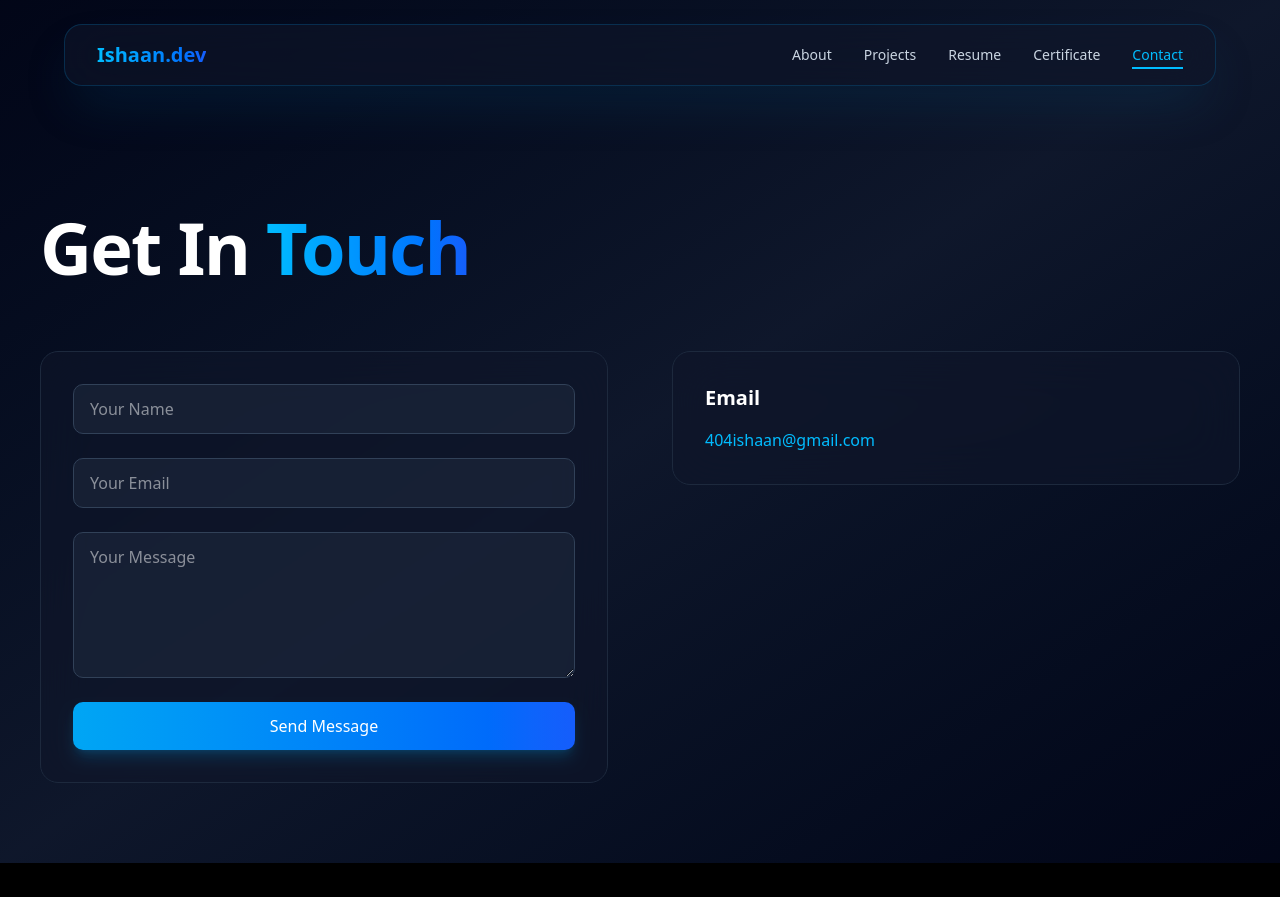
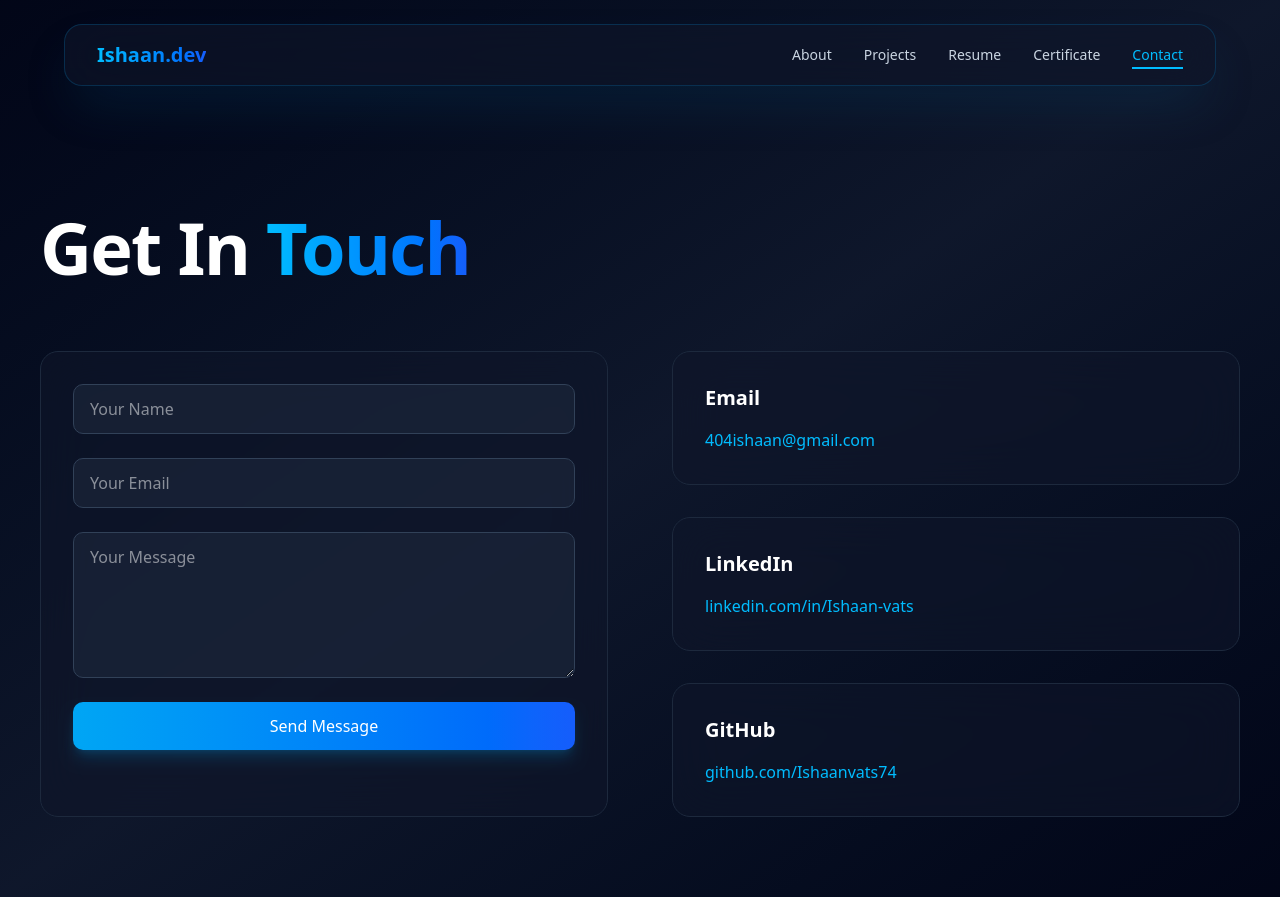
Before and after one commit to Ishaanvats74/IshaanVats-Portfolio, a Next.js app: page /contact in a window 1280 px wide. Before the commit the page ends 863 px from the top, so only its background shows below. Built offline with nearby package versions, Linux system fonts and the light colour scheme.

Commit message:
added  github and linkedin id

```diff
--- a/app/certificate/page.tsx
+++ b/app/certificate/page.tsx
@@ -3,6 +3,7 @@
 import { motion } from "motion/react";
 import { certificates } from "@/lib/constanst";
 import Navbar from "@/components/Navbar";
+import Image from "next/image";
 
 const Page = () => {
   return (
@@ -47,9 +48,11 @@ const Page = () => {
               >
                 {/* Certificate Image */}
                 <div className="h-55 overflow-hidden">
-                  <img
+                  <Image
                     src={cert.image}
                     alt={cert.title}
+                    height={200}
+                    width={200}
                     className="w-full h-full object-cover"
                   />
                 </div>
--- a/app/contact/page.tsx
+++ b/app/contact/page.tsx
@@ -103,14 +103,42 @@ const Page = () => {
   viewport={{ once: true }}
   className="flex flex-col gap-8"
 >
+  {/* EMAIL */}
   <div className="bg-slate-900/60 backdrop-blur-xl border border-slate-800 rounded-2xl p-8">
     <h3 className="text-xl font-semibold mb-4">Email</h3>
     <Link
       href="https://mail.google.com/mail/?view=cm&fs=1&to=404ishaan@gmail.com"
+      rel="noopener noreferrer"
       target="_blank"
       className="text-sky-400 hover:underline"
     >
       404ishaan@gmail.com
+    </Link>
+  </div>
+
+  {/* LINKEDIN */}
+  <div className="bg-slate-900/60 backdrop-blur-xl border border-slate-800 rounded-2xl p-8">
+    <h3 className="text-xl font-semibold mb-4">LinkedIn</h3>
+    <Link
+      href="https://www.linkedin.com/in/ishaan-vats-565069334/"
+      rel="noopener noreferrer"
+      target="_blank"
+      className="text-sky-400 hover:underline"
+    >
+      linkedin.com/in/Ishaan-vats
+    </Link>
+  </div>
+
+  {/* GITHUB */}
+  <div className="bg-slate-900/60 backdrop-blur-xl border border-slate-800 rounded-2xl p-8">
+    <h3 className="text-xl font-semibold mb-4">GitHub</h3>
+    <Link
+      href="https://github.com/Ishaanvats74"
+      rel="noopener noreferrer"
+      target="_blank"
+      className="text-sky-400 hover:underline"
+    >
+      github.com/Ishaanvats74
     </Link>
   </div>
 </motion.div>
```
Lines whose indentation alone changed are shown as unchanged.
